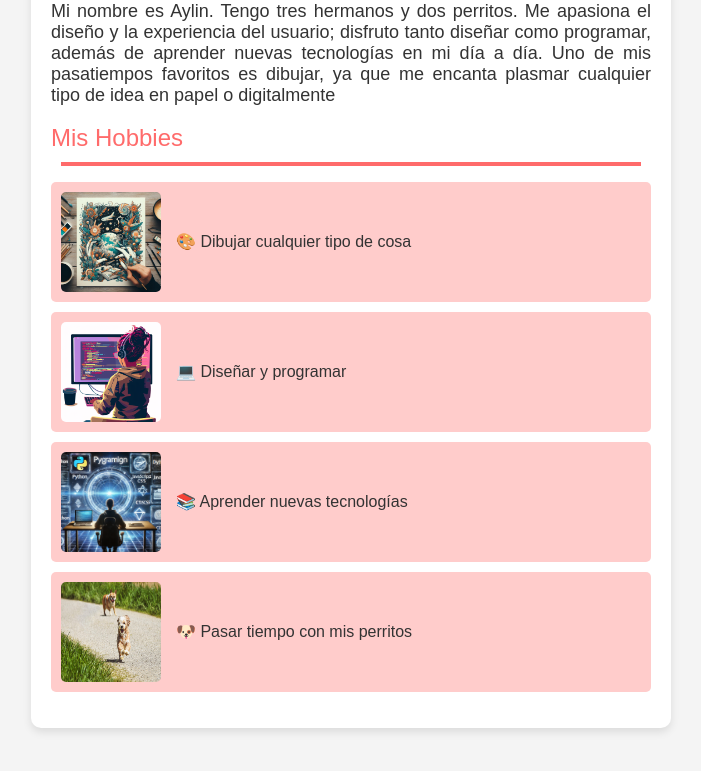
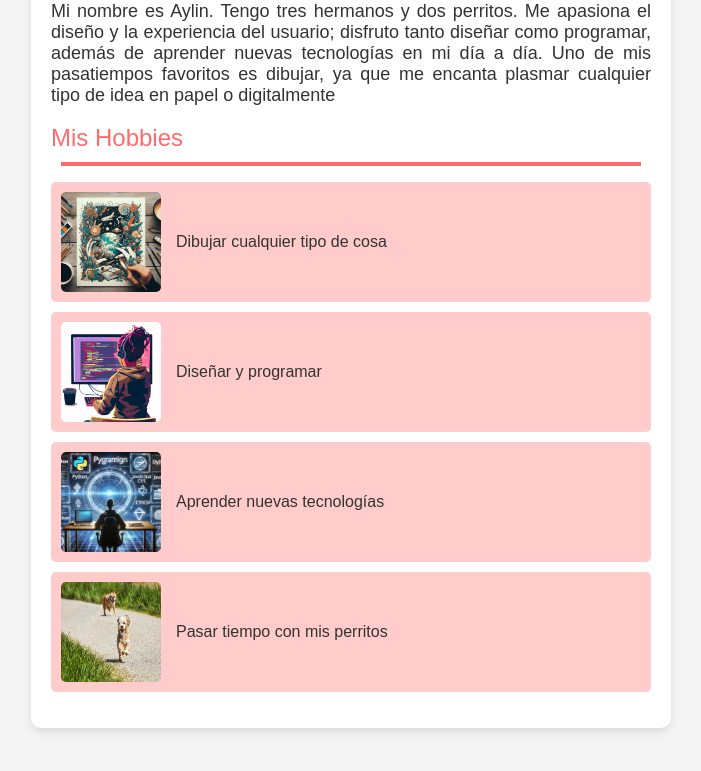
Before and after one commit to AnthuA25/Tarea-1, a plain HTML site: page index.html in a window 1280 px wide. Shown: the part 149-920 px from the top of the page, without its empty margins (289-990 px from the left). Drawn offline with Linux system fonts and the light colour scheme.

Commit message:
fix(about): remove icons from list item

```diff
--- a/index.html
+++ b/index.html
@@ -68,19 +68,19 @@
         <ul class="hobbies">
             <li class="hobby-item">
                 <img src="assets/draw.jpg" alt="Dibujar">
-                🎨 Dibujar cualquier tipo de cosa
+                Dibujar cualquier tipo de cosa
             </li>
             <li class="hobby-item">
                 <img src="assets/program.png" alt="Diseñar y Programar">
-                💻 Diseñar y programar
+                Diseñar y programar
             </li>
             <li class="hobby-item">
                 <img src="assets/tecnologies.jpg" alt="Aprender tecnología">
-                📚 Aprender nuevas tecnologías
+                Aprender nuevas tecnologías
             </li>
             <li class="hobby-item">
                 <img src="assets/dogs.jpg" alt="Pasar tiempo con mis perritos">
-                🐶 Pasar tiempo con mis perritos
+                Pasar tiempo con mis perritos
             </li>
         </ul>
     </div>
```
